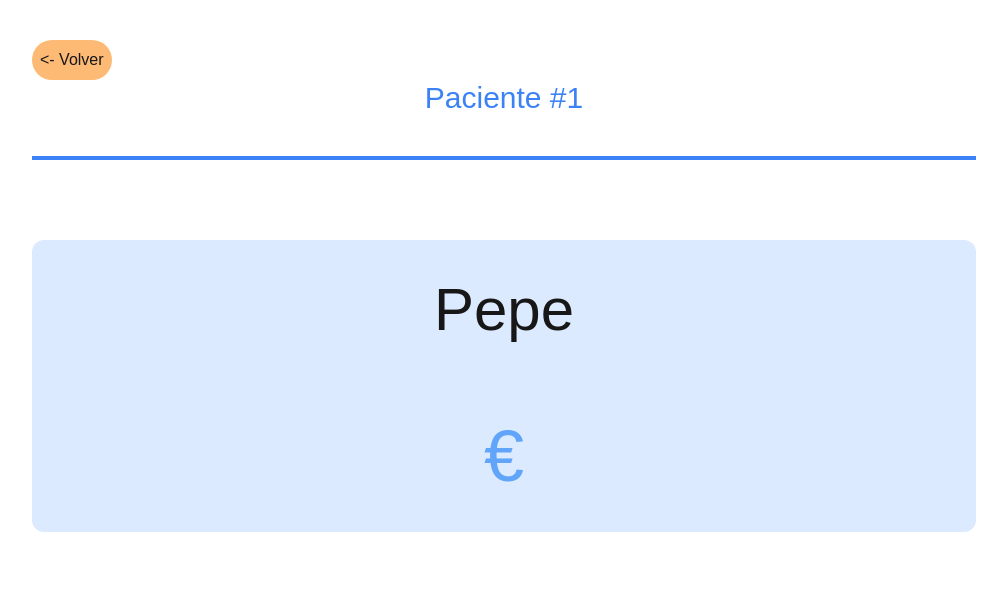
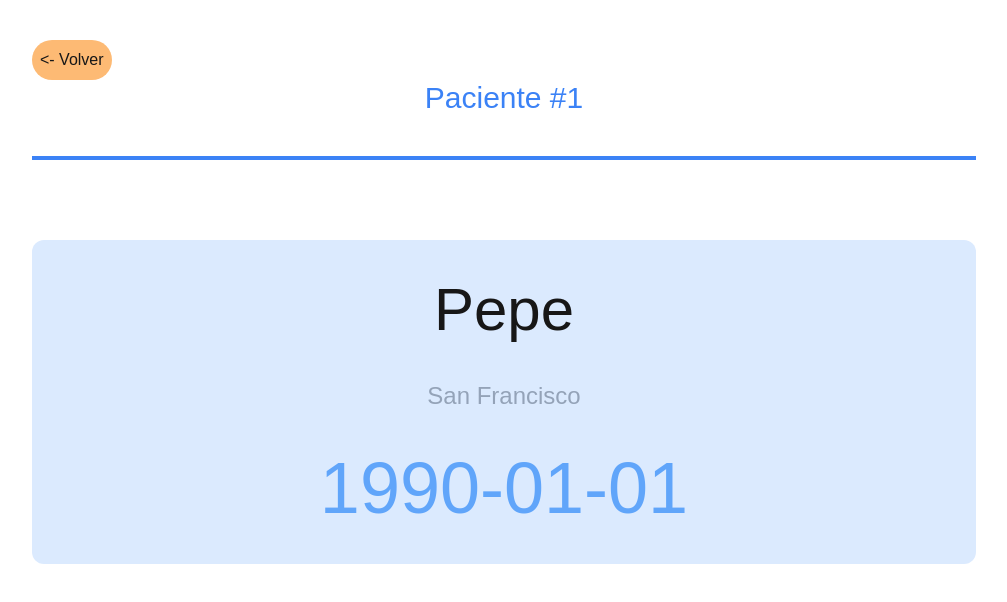
Before and after one commit to Naptime4U/Prueba4, a Next.js app: page /pacientes-api/1 in a window 1280 px wide. Shown: the top 602 px of the page, without its empty margins (136-1143 px from the left). Built offline with nearby package versions, Linux system fonts and the light colour scheme; data requests are answered from the project's data file.

Commit message:
rutas y campos de la BDD

```diff
--- a/src/app/pacientes-api/[id]/page.jsx
+++ b/src/app/pacientes-api/[id]/page.jsx
@@ -27,8 +27,8 @@ async function PacientePage({ params }) {
             </h1>
             <div className="flex flex-col gap-10 items-center mt-20 p-10 bg-blue-100 rounded-xl">
                 <p className="text-6xl place-self-center">{paciente.nombre}</p>
-                <p className="text-2xl place-self-center text-slate-400">{paciente.descripcion}</p>
-                <p className="text-7xl place-self-center text-blue-400 *:font-bold">{paciente.precio} €</p>
+                <p className="text-2xl place-self-center text-slate-400">{paciente.localidad}</p>
+                <p className="text-7xl place-self-center text-blue-400 *:font-bold">{paciente.fecha_nacimiento}</p>
             </div>
         </section>
     );
--- a/src/app/page.js
+++ b/src/app/page.js
@@ -6,6 +6,8 @@ export default function Home() {
 <div>
       <Link href="/medicos" className="block text-blue-500">Medicos</Link>
       <Link href="/pacientes" className="block text-blue-500">Pacientes</Link>
+      <Link href="/medicos-api" className="block text-blue-500">Medicos API</Link>
+      <Link href="/pacientes-api" className="block text-blue-500">Pacientes API</Link>
     </div>
   );
 }
```
